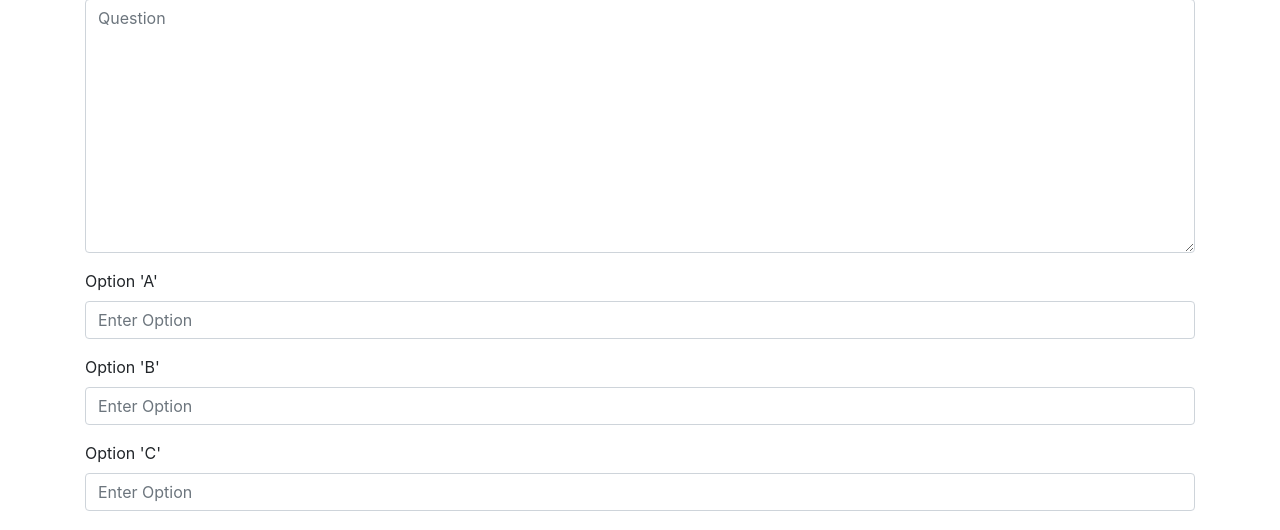
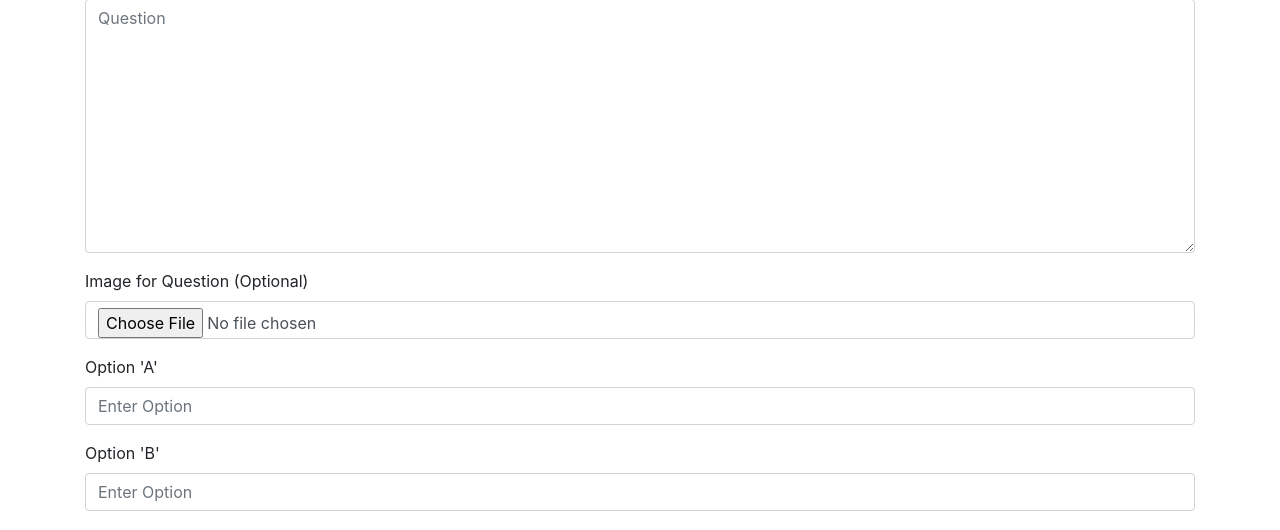
Before and after one commit to yogenns/yogenExamRepo, a Django app: page /question/add/ in a window 1280 px wide. Shown: the part 119-649 px from the top of the page. Run offline with Django 3.2, Linux system fonts and the light colour scheme; a user stored in the database is signed in; data comes from the database, SQL or seed files in the repository; both versions use the stored data as it was after the commit; some libraries are stand-ins or nearby versions.

Commit message:
Task 28 - Add Image to Question

```diff
--- a/yogenExamTool/exam_app/forms.py
+++ b/yogenExamTool/exam_app/forms.py
@@ -31,6 +31,8 @@ class CreateQuestionForm(forms.Form):
         ('S', 'Single Selection')
     )
     question = forms.CharField(widget=forms.Textarea)
+    question_image = forms.ImageField(
+        required=False, label="Image for Question (Optional)")
     option_field_A = forms.CharField(widget=forms.TextInput(
         attrs={'placeholder': 'Enter Option'}), label="Option 'A'")
     option_field_B = forms.CharField(widget=forms.TextInput(
--- a/yogenExamTool/exam_app/models.py
+++ b/yogenExamTool/exam_app/models.py
@@ -11,12 +11,19 @@ class Topic(models.Model):
         return self.name
 
 
+def question_img_path(instance, filename):
+    ext = filename.split('.')[-1]
+    # Model must be saved before Adding Image. Only one image is accepted and image name must be primary key
+    return 'exam_app/{}.{}'.format(instance.pk, ext)
+
+
 class Question(models.Model):
     QUESTION_TYPES = (
         ('M', 'Multiple Selection'),
         ('S', 'Single Selection')
     )
     question = models.TextField()
+    question_image = models.ImageField(upload_to=question_img_path, default='')
     options = models.TextField()  # Store Dict of applicable choices
     answer = models.TextField()  # Store List of applicable choices
     _question_type = models.CharField(max_length=1, choices=QUESTION_TYPES)
--- a/yogenExamTool/exam_app/templates/exam_app/add_question.html
+++ b/yogenExamTool/exam_app/templates/exam_app/add_question.html
@@ -8,7 +8,7 @@
 {% endif %}
 {% endfor %}
 {% endif %}
-<form name="f1" id="f1" method="POST">
+<form name="f1" id="f1" method="POST" enctype="multipart/form-data">
     {% csrf_token %}
     {% bootstrap_form form %}
     <input type="submit" class="btn btn-success" value="Add">
--- a/yogenExamTool/exam_app/views.py
+++ b/yogenExamTool/exam_app/views.py
@@ -93,6 +93,8 @@ class CreateQuestionView(SuperUserRequiredMixin, FormView):
             options['F'] = form.cleaned_data.get('option_field_F')
         question.options = options
         print(question)
+        question.save()
+        question.question_image = form.cleaned_data.get('question_image')
         question.save()
         messages.success(self.request, 'Question Added successfully')
         return super().form_valid(form)
--- a/yogenExamTool/yogenExamTool/settings.py
+++ b/yogenExamTool/yogenExamTool/settings.py
@@ -122,5 +122,8 @@ USE_TZ = True
 STATIC_URL = '/static/'
 STATIC_ROOT = os.path.join(BASE_DIR, 'static')
 
+MEDIA_ROOT = os.path.join(BASE_DIR, 'media')
+MEDIA_URL = '/media/'
+
 LOGIN_REDIRECT_URL = 'exam_app:home'
 LOGOUT_REDIRECT_URL = 'exam_app:home'
```
Also changed, not shown: yogenExamTool/db.sqlite3, yogenExamTool/exam_app/migrations/0007_question_question_image.py (added), yogenExamTool/exam_app/migrations/0008_auto_20200909_1039.py (added), 1 other file.
